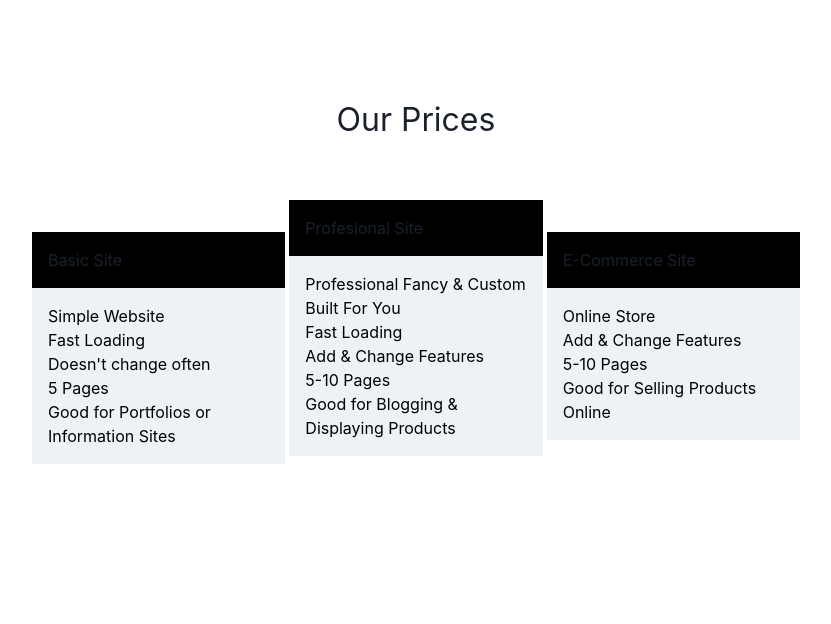
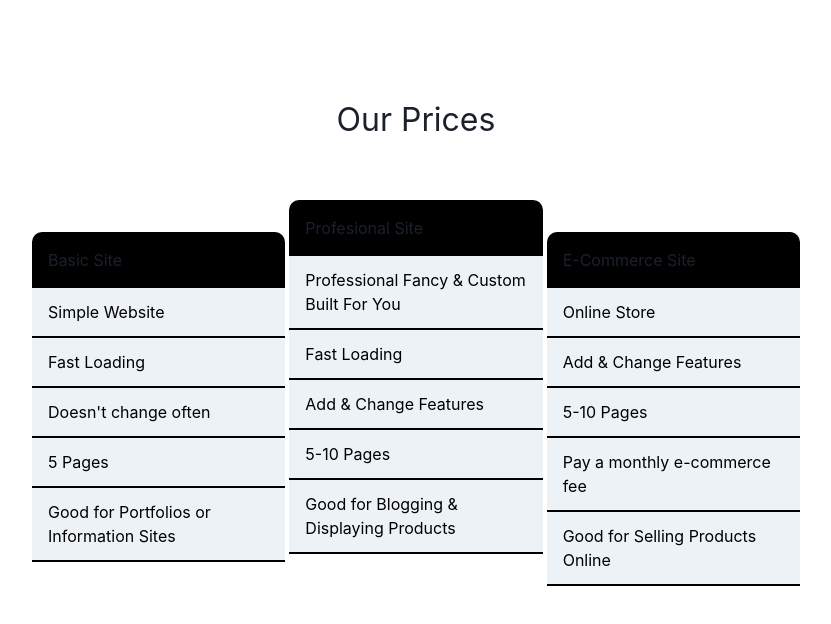
Before and after one commit to rubydevco/rubydev-tempsite, a React (Create React App) app: page /getting-started in a window 1280 px wide. Shown: the top 624 px of the page, without its empty margins (224-1055 px from the left). Built offline with nearby package versions, Linux system fonts and the light colour scheme.

Commit message:
tried to make price blocks look better but failed

```diff
--- a/src/App.css
+++ b/src/App.css
@@ -1,4 +1,7 @@
 hr {
+  position: relative;
+  border: none;
+  height: 2px !important;
   background: white;
 }
 
@@ -33,9 +36,19 @@ hr {
   text-align: center;
 }
 
-.price-blocks {
+.price-block {
+  border-radius: 10px 10px 0px 0px;
 }
 
 .price-block-text {
   color: black;
 }
+
+.price-block-point {
+  padding: 12px 16px;
+}
+
+.price-block-point:hover {
+  background-color: #1a202c;
+  color: white;
+}
--- a/src/components/GettingStarted/PriceBlock.js
+++ b/src/components/GettingStarted/PriceBlock.js
@@ -2,16 +2,21 @@ import { Box } from '@chakra-ui/react';
 const PriceBlock = ({ type }) => {
   return (
     <div>
-      <Box bg='black' w='100%' p={4}>
+      <Box bg='black' w='100%' p={4} className='price-block'>
         <div className='price-block-title'>{type.title}</div>
       </Box>
-      <Box bg='gray.100' color='black' p={4}>
+      <Box bg='gray.100' color='black'>
         <div className='price-block-text'>
-          <p>{type.point1}</p>
-          <p>{type.point2}</p>
-          <p>{type.point3}</p>
-          <p>{type.point4}</p>
-          <p>{type.point5}</p>
+          <p className='price-block-point'>{type.point1}</p>
+          <hr style={{ background: 'black' }} />
+          <p className='price-block-point'>{type.point2}</p>
+          <hr style={{ background: 'black' }} />
+          <p className='price-block-point'>{type.point3}</p>
+          <hr style={{ background: 'black' }} />
+          <p className='price-block-point'>{type.point4}</p>
+          <hr style={{ background: 'black' }} />
+          <p className='price-block-point'>{type.point5}</p>
+          <hr style={{ background: 'black' }} />
         </div>
       </Box>
     </div>
--- a/src/components/GettingStarted/PriceBlocks.js
+++ b/src/components/GettingStarted/PriceBlocks.js
@@ -23,7 +23,8 @@ const PriceBlocks = () => {
     point1: 'Online Store',
     point2: 'Add & Change Features',
     point3: '5-10 Pages',
-    point4: 'Good for Selling Products Online',
+    point4: 'Pay a monthly e-commerce fee',
+    point5: 'Good for Selling Products Online',
   };
   return (
     <div>
--- a/src/components/Menu.js
+++ b/src/components/Menu.js
@@ -24,11 +24,6 @@ const Menu = () => {
           </Center>
         </GridItem>
       </Grid>
-      {/* <Flex color='white'>
-        <Center w='50vw'>
-          <h2></h2>
-        </Center>
-      </Flex> */}
     </section>
   );
 };
```
